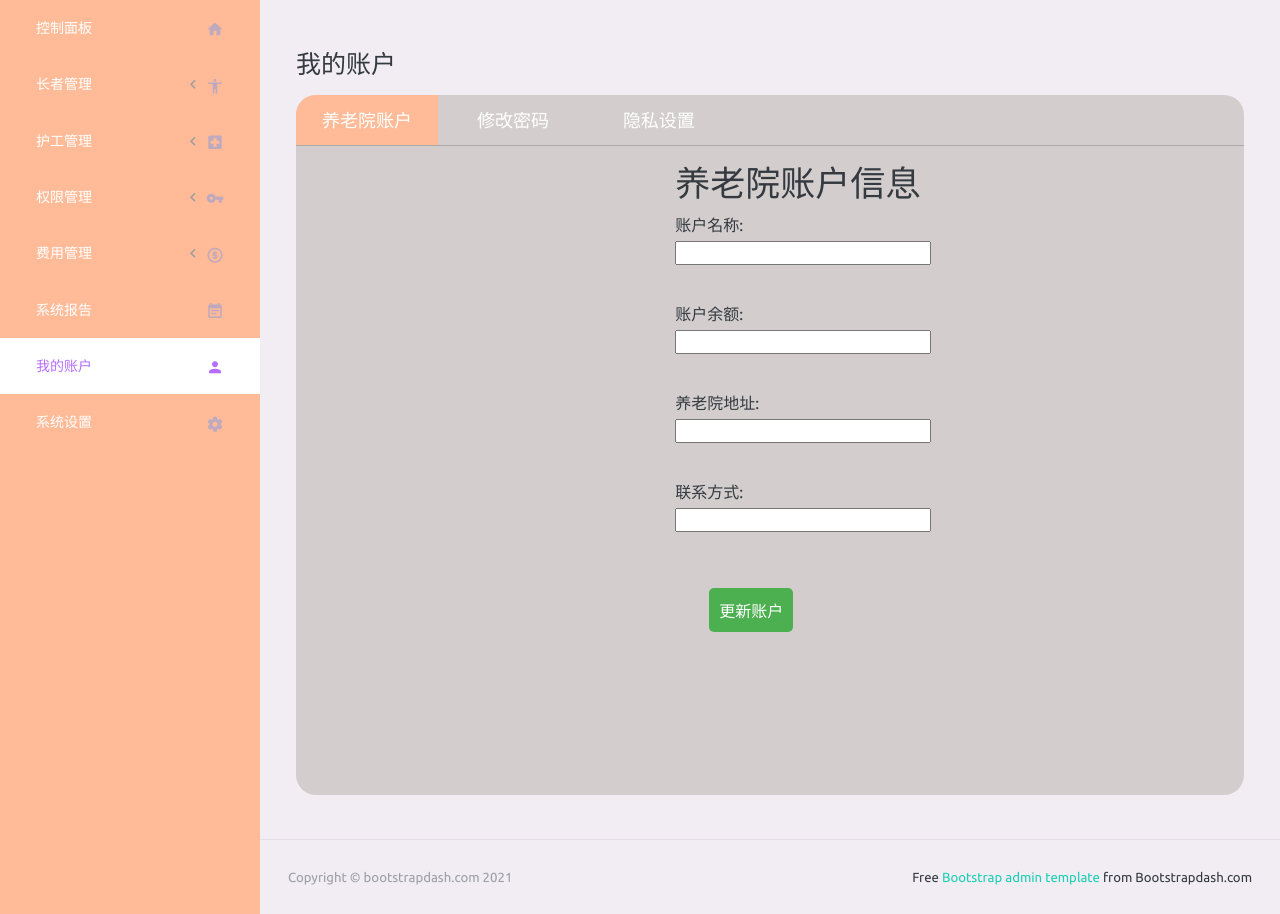
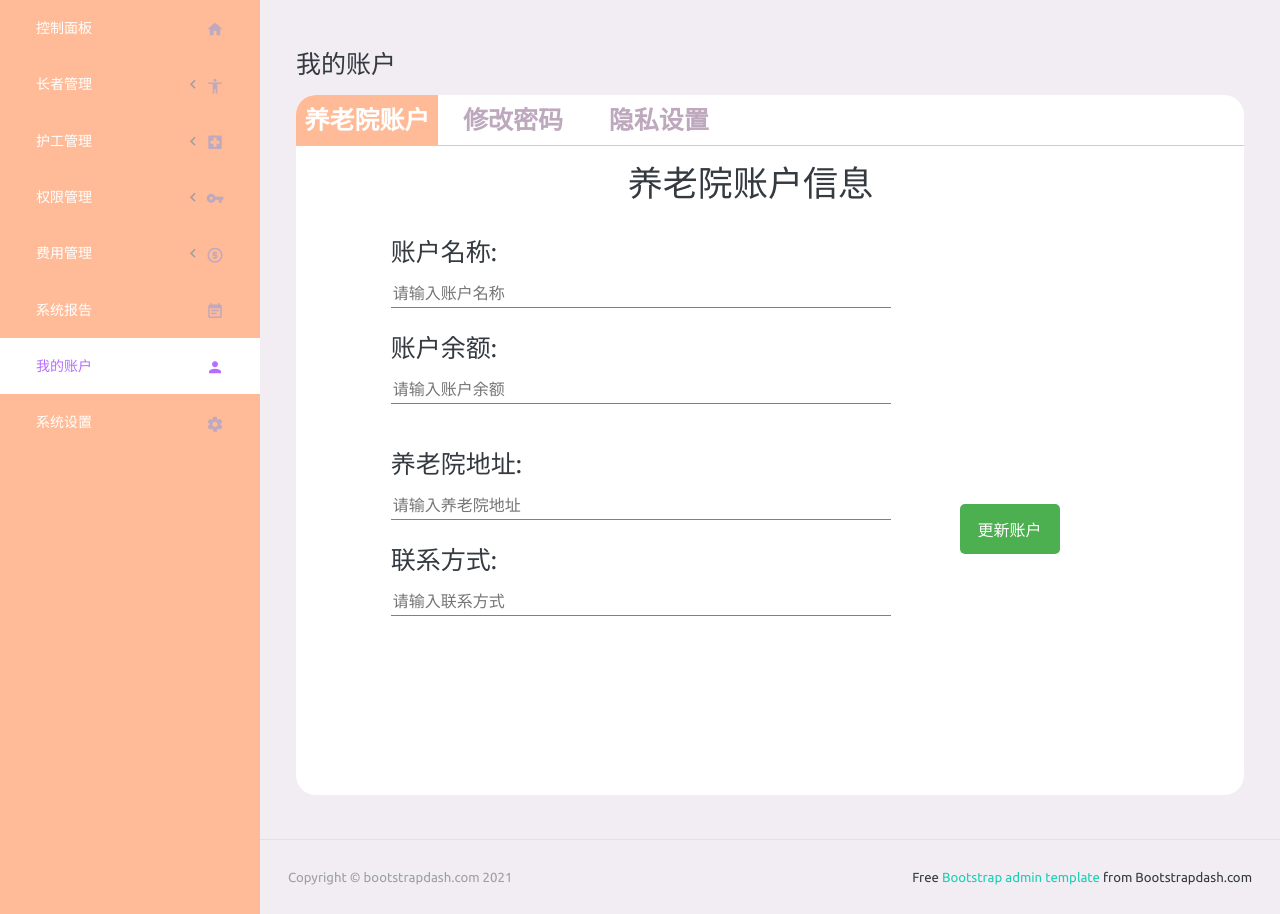
Before and after one commit to hnlxy/SmartEyeWeb, a Flask app: page /user/account-information in a window 1280 px wide. Shown: the part 70-984 px from the top of the page. Run offline with Flask 3, Linux system fonts and the light colour scheme; a user stored in the database is signed in; parts of the project's set-up code (start-up, migrations or seed data) failed here and were passed over; some libraries are stand-ins or nearby versions.

Commit message:
对我的账户界面进行了修改

```diff
--- a/settings.py
+++ b/settings.py
@@ -6,7 +6,7 @@ class BaseConfig(object):
     # 用于连接MySQL数据库的用户名
     USERNAME = "root"
     # 用于连接MySQL数据库的密码
-    PASSWORD = "root"
+    PASSWORD = "123456"
     # 要连接的数据库名
     DATABASE = "smart_eye"
     # 构造MySQL数据库连接 URL
--- a/templates/pages/user/account_information.html
+++ b/templates/pages/user/account_information.html
@@ -13,7 +13,7 @@
         position: relative;
         width: 100%;
         height: 700px;
-        background-color: #d3cecd;
+        background-color: white;
         margin: 0 auto;
         border-radius: 20px;
     }
@@ -32,9 +32,9 @@
         display: inline-block;
         text-align: center;
         line-height: 50px;
-        font-size: 18px;
-        color: white;
-        /* border-top-left-radius: 20px; */
+        font-size: 25px;
+        font-weight: bolder;
+        color: #bea8be;
     }
 
     .menu1 {
@@ -43,9 +43,20 @@
         display: inline-block;
         text-align: center;
         line-height: 50px;
-        font-size: 18px;
+        font-size: 25px;
+        font-weight: bolder;
+        color: #bea8be;
+        border-top-left-radius: 20px;
+    }
+
+    .menu1:hover {
+        background-color: #FFBB98;
         color: white;
-        border-top-left-radius: 20px;
+    }
+
+    .menu2:hover {
+        background-color: #FFBB98;
+        color: white;
     }
 
     /* 默认所有radio隐藏 */
@@ -61,8 +72,10 @@
     /* 被选中的radio下的label背景颜色改为红色 */
     input[type="radio"]:checked+label {
         background-color: #FFBB98;
+        color: white;
     }
 
+    /* 隐私设置界面css */
     .privacy {
         width: 100%;
 
@@ -71,29 +84,69 @@
         }
     }
 
+    /* 修改密码界面css */
     .password {
         width: 100%;
 
         hr {
             margin-top: 0;
         }
+
+        .accountForm {
+            float: left;
+            margin-left: 10%;
+            margin-top: 20px;
+        }
+
+        .account {
+            font-size: 25px;
+            margin-bottom: 10px;
+        }
+
+        .button {
+            margin-top: 350px;
+            margin-left: 50%;
+        }
+
+        label {
+            display: block;
+            margin-bottom: 5px;
+        }
+
+        input {
+            margin-bottom: 20px;
+            display: block;
+            width: 500px;
+            height: 30px;
+            border: none;
+            border-bottom: 1px solid gray;
+            outline: none;
+            background-color: rgba(0, 0, 0, 0);
+        }
     }
 
-
+    /* 养老院账户界面css */
     .information {
         width: 100%;
 
+        .accountForm {
+            float: left;
+            margin-left: 10%;
+            margin-top: 20px;
+        }
 
         .account {
-            margin-left: 40%;
+            font-size: 25px;
+            margin-bottom: 10px;
         }
 
         .button {
-            margin-left: 6%;
+            margin-top: 300px;
+            margin-left: 70%;
         }
 
         h1 {
-            margin-left: 40%;
+            margin-left: 35%;
         }
 
         hr {
@@ -106,13 +159,21 @@
         }
 
         input {
+            margin-bottom: 20px;
             display: block;
+            width: 500px;
+            height: 30px;
+            border: none;
+            border-bottom: 1px solid gray;
+            outline: none;
+            background-color: rgba(0, 0, 0, 0);
         }
 
     }
 
     input[type="submit"] {
-        margin-top: 20px;
+        width: 100px;
+        height: 50px;
         background-color: #4CAF50;
         color: white;
         border: none;
@@ -143,21 +204,21 @@
         <div class="information">
             <hr>
             <h1>养老院账户信息</h1>
-            <form id="accountForm" class="account">
-                <label for="accountName">账户名称:</label>
-                <input type="text" id="accountName" required><br><br>
+            <form class="accountForm">
+                <label for="accountName" class="account">账户名称:</label>
+                <input type="text" id="accountName" placeholder="请输入账户名称" required>
 
-                <label for="accountBalance">账户余额:</label>
-                <input type="number" id="accountBalance" required><br><br>
+                <label for="accountBalance" class="account">账户余额:</label>
+                <input type="number" id="accountBalance" placeholder="请输入账户余额" required>
+            </form>
+            <form class="accountForm">
+                <label for="address" class="account">养老院地址:</label>
+                <input type="text" id="address" placeholder="请输入养老院地址" required>
 
-                <label for="address">养老院地址:</label>
-                <input type="text" id="address" required><br><br>
-
-                <label for="contact">联系方式:</label>
-                <input type="text" id="contact" required><br><br>
-
-                <input type="submit" value="更新账户" class="button">
+                <label for="contact" class="account">联系方式:</label>
+                <input type="text" id="contact" placeholder="请输入联系方式" required>
             </form>
+            <input type="submit" value="更新账户" class="button">
         </div>
 
 
@@ -165,6 +226,17 @@
         <label for="bro2" class="menu2">修改密码</label>
         <div class="password">
             <hr>
+            <form class="accountForm">
+                <label for="password" class="account">原密码:</label>
+                <input type="text" id="password" placeholder="请输入账户原密码" required>
+
+                <label for="code" class="account">修改密码:</label>
+                <input type="text" id="code" placeholder="请输入修改后的密码" required>
+
+                <label for="confirm" class="account">再次输入进行确认:</label>
+                <input type="text" id="confirm" placeholder="请再次确认您修改后的密码" required>
+            </form>
+            <input type="submit" value="确认更改" class="button">
         </div>
 
         <input type="radio" name="gender" id="bro3" />
```
